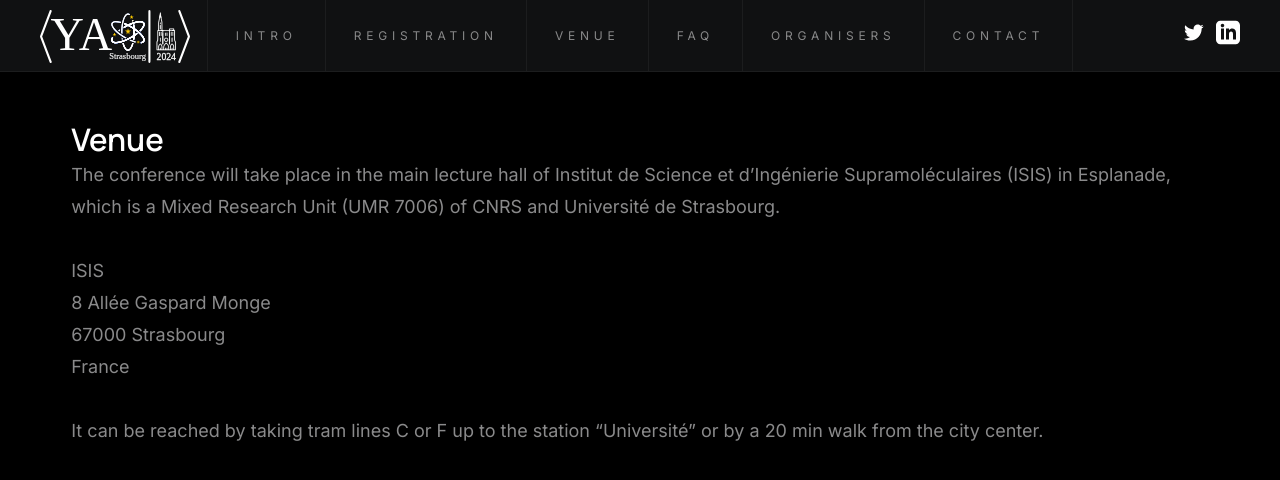
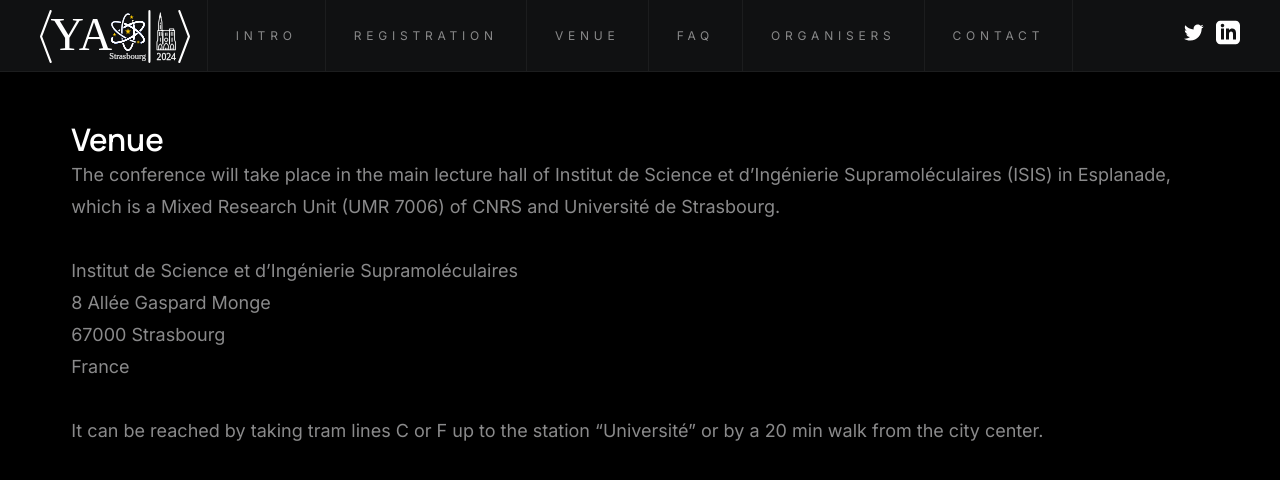
Before and after one commit to galvanixer/YAO2024, a Jekyll site: the page built from index.markdown, in a window 1280 px wide and 900 px high, scrolled down 5736 px, cut to the strip 0-493 px from the top of the window. Shown: the top 480 px of the strip. Built offline with Jekyll 4.4.1, drawn with Linux system fonts in a browser that asks for light colours; some of the changed text lies outside the part shown.

Commit message:
Fix ISIS

```diff
--- a/_data/deadlines.yml
+++ b/_data/deadlines.yml
@@ -5,4 +5,4 @@
   date: April 7th, 2024
 
 - event: Inscription & Payment
-  date: April 21th, 2024
+  date: April 21st, 2024
--- a/_data/venue_accomodation.yml
+++ b/_data/venue_accomodation.yml
@@ -1,4 +1,4 @@
-venueaddress: "ISIS <br> 8 Allée Gaspard Monge <br> 67000 Strasbourg <br> France"
+venueaddress: "Institut de Science et d’Ingénierie Supramoléculaires <br> 8 Allée Gaspard Monge <br> 67000 Strasbourg <br> France"
 venuedescription: "The conference will take place in the main lecture hall of Institut de Science et d’Ingénierie Supramoléculaires (ISIS) in Esplanade, which is a Mixed Research Unit (UMR 7006) of CNRS and Université de Strasbourg."
 venuedirections: "It can be reached by taking tram lines C or F up to the station “Université” or by a 20 min walk from the city center."
 venueimage: "/assets/images/venue/isis.jpg"
```
